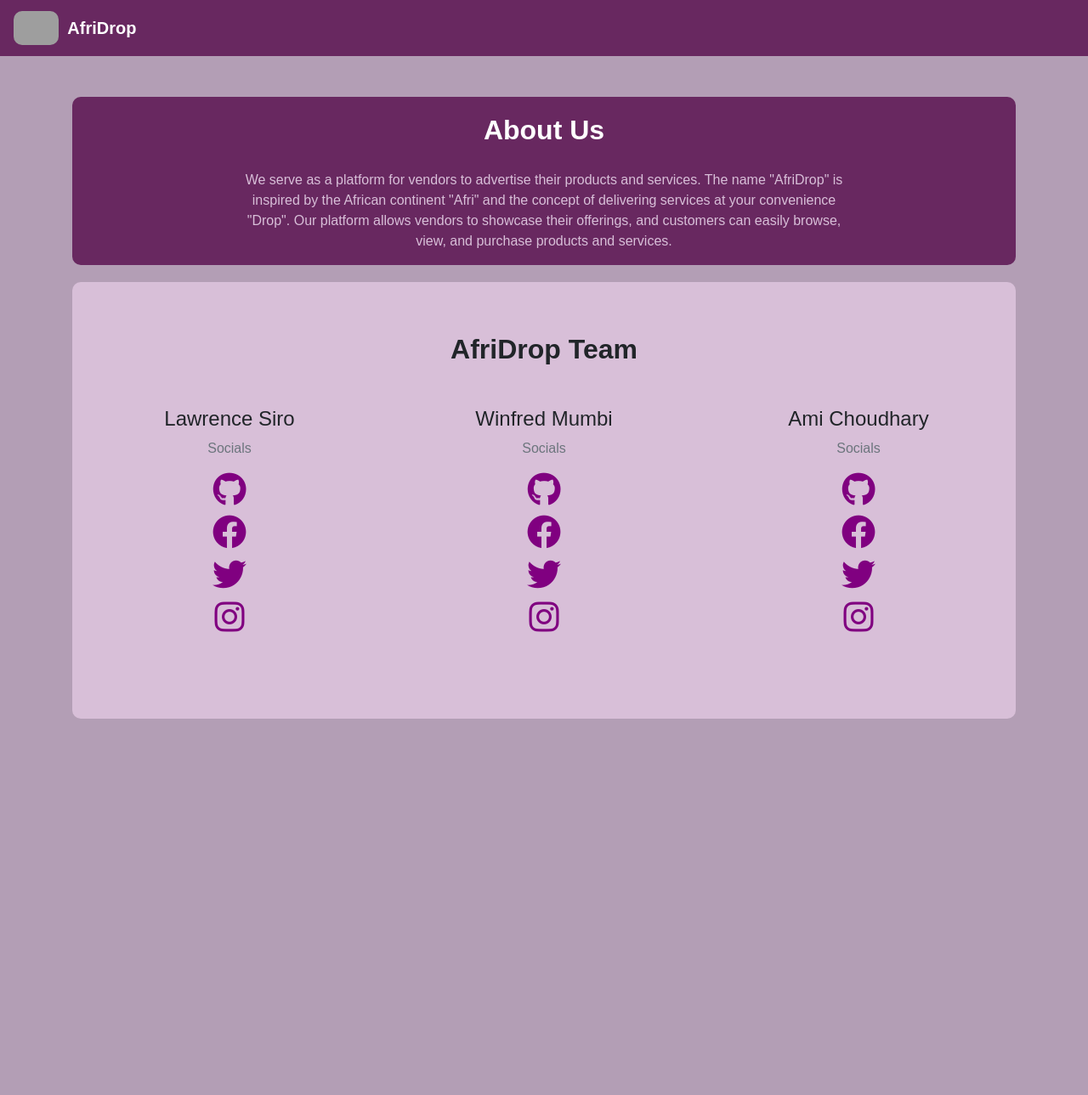
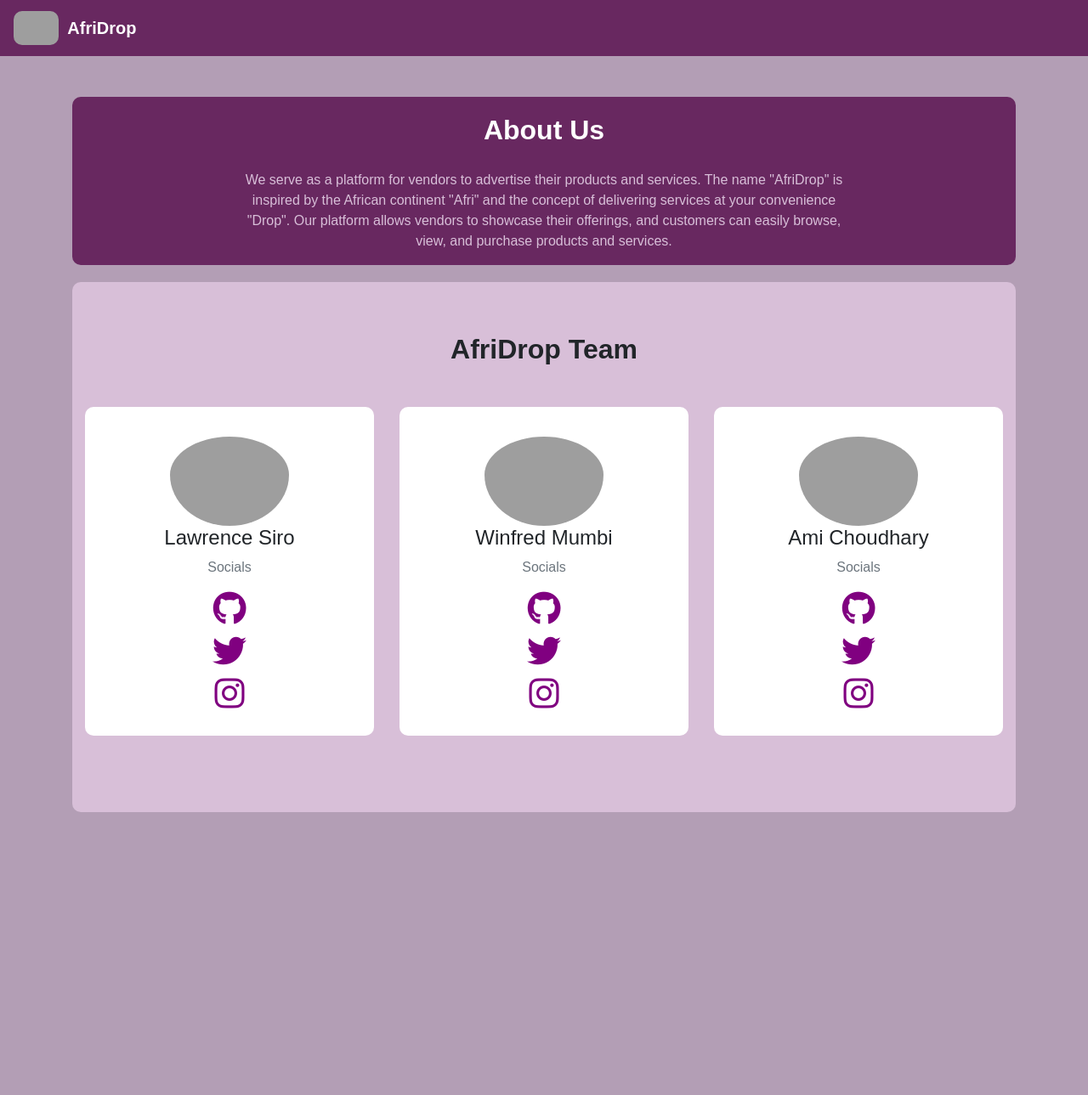
Before and after one commit to sirln/AfriDrop, a Flask app: page /aboutus in a window 1280 px wide. Shown: the whole page at 85% size. Before the commit the page ends 846 px from the top, so only its background shows below. Run offline with Flask 3, Linux system fonts and the light colour scheme; some libraries are stand-ins or nearby versions; grey boxes are pictures that could not be loaded.

Commit message:
About us page- adding icons and card boxes

```diff
--- a/templates/about_us.html
+++ b/templates/about_us.html
@@ -28,35 +28,40 @@
       <div class="row">
         <!-- Team Member 1 -->
         <div class="col-lg-4 team-member">
+	<div class="card-body" style="background: white; border-radius: 10px;">
+	 <img src="https://cdn4.vectorstock.com/i/1000x1000/13/53/male-avatar-profile-picture-purple-member-vector-5351353.jpg" alt="User Image" class="rounded-circle img-fluid" width="140" height="140" style="padding-top: 15px;">
 		<h4>Lawrence Siro</h4>
           <p class="text-muted">Socials</p>
 	  <div class="social-icons">
             <a href="#" target="_blank"><i class="fab fa-github"></i></a>
-            <a href="#" target="_blank"><i class="fab fa-facebook"></i></a>
             <a href="#" target="_blank"><i class="fab fa-twitter"></i></a>
             <a href="#" target="_blank"><i class="fab fa-instagram"></i></a>
+          </div>
 	</div>
         </div>
 
         <!-- Team Member 2 -->
         <div class="col-lg-4 team-member">
+	<div class="card-body" style="background: white; border-radius: 10px;">
+	 <img src="https://cdn1.vectorstock.com/i/1000x1000/15/60/female-avatar-profile-picture-purple-member-vector-5351560.jpg" alt="User Image" class="rounded-circle img-fluid" width="140" height="140" style="padding-top: 15px;">
 		<h4>Winfred Mumbi</h4>
 	   <p class="text-muted">Socials</p>
 	   <div class="social-icons">
              <a href="#" target="_blank"><i class="fab fa-github"></i></a>
-             <a href="#" target="_blank"><i class="fab fa-facebook"></i></a>
              <a href="#" target="_blank"><i class="fab fa-twitter"></i></a>
              <a href="#" target="_blank"><i class="fab fa-instagram"></i></a>
+           </div>
 	</div>
 	</div>
 
         <!-- Team Member 3 -->
         <div class="col-lg-4 team-member">
+	 <div class="card-body" style="background: white; border-radius: 10px;">
+	  <img src="https://cdn1.vectorstock.com/i/1000x1000/15/60/female-avatar-profile-picture-purple-member-vector-5351560.jpg" alt="User Image" class="rounded-circle img-fluid" width="140" height="140" style="padding-top: 15px;">
           <h4>Ami Choudhary</h4>
 	  <p class="text-muted">Socials</p>
 	  <div class="social-icons">
             <a href="#" target="_blank"><i class="fab fa-github"></i></a>
-            <a href="#" target="_blank"><i class="fab fa-facebook"></i></a>
             <a href="#" target="_blank"><i class="fab fa-twitter"></i></a>
             <a href="#" target="_blank"><i class="fab fa-instagram"></i></a>
           </div>
```
Lines whose indentation alone changed are shown as unchanged.
